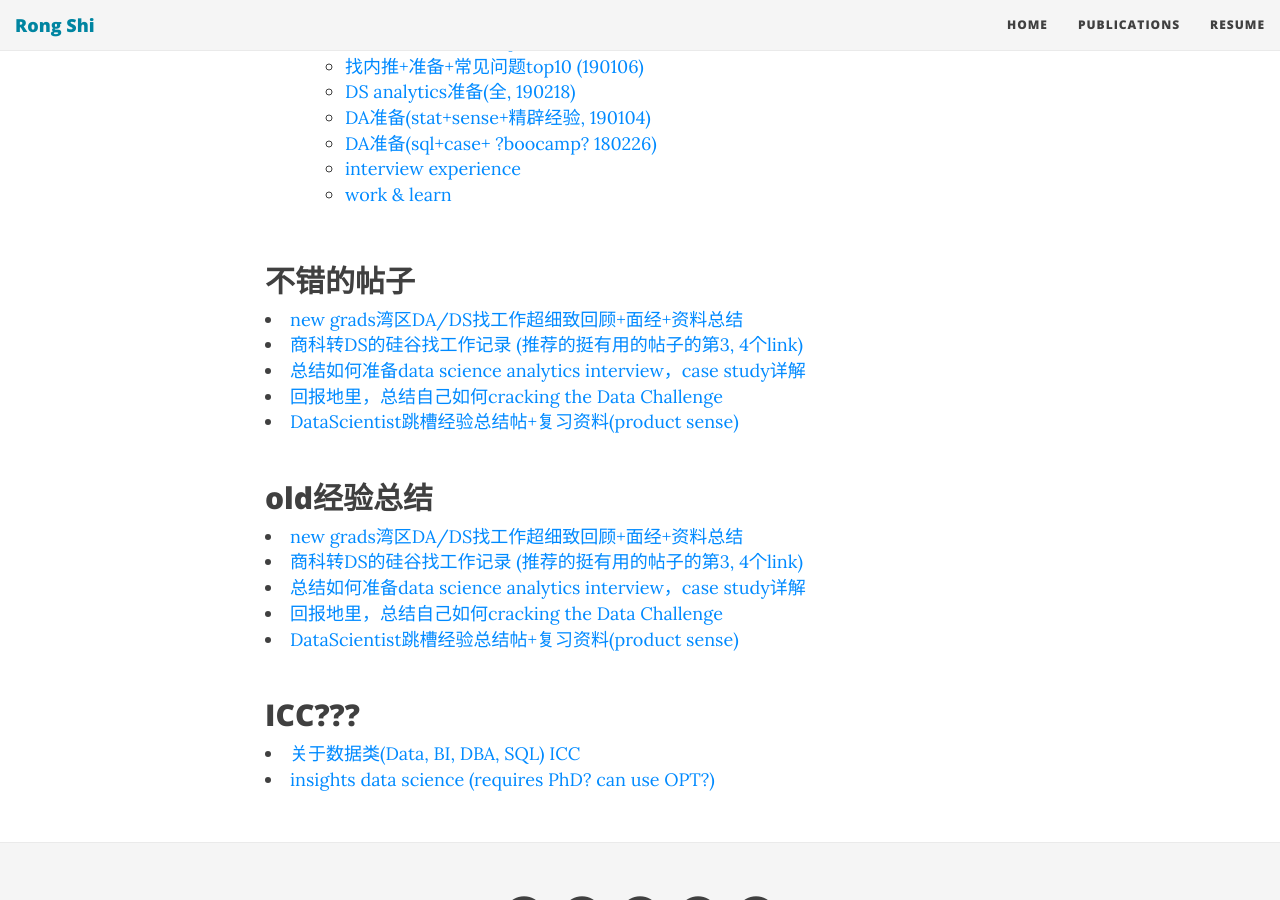
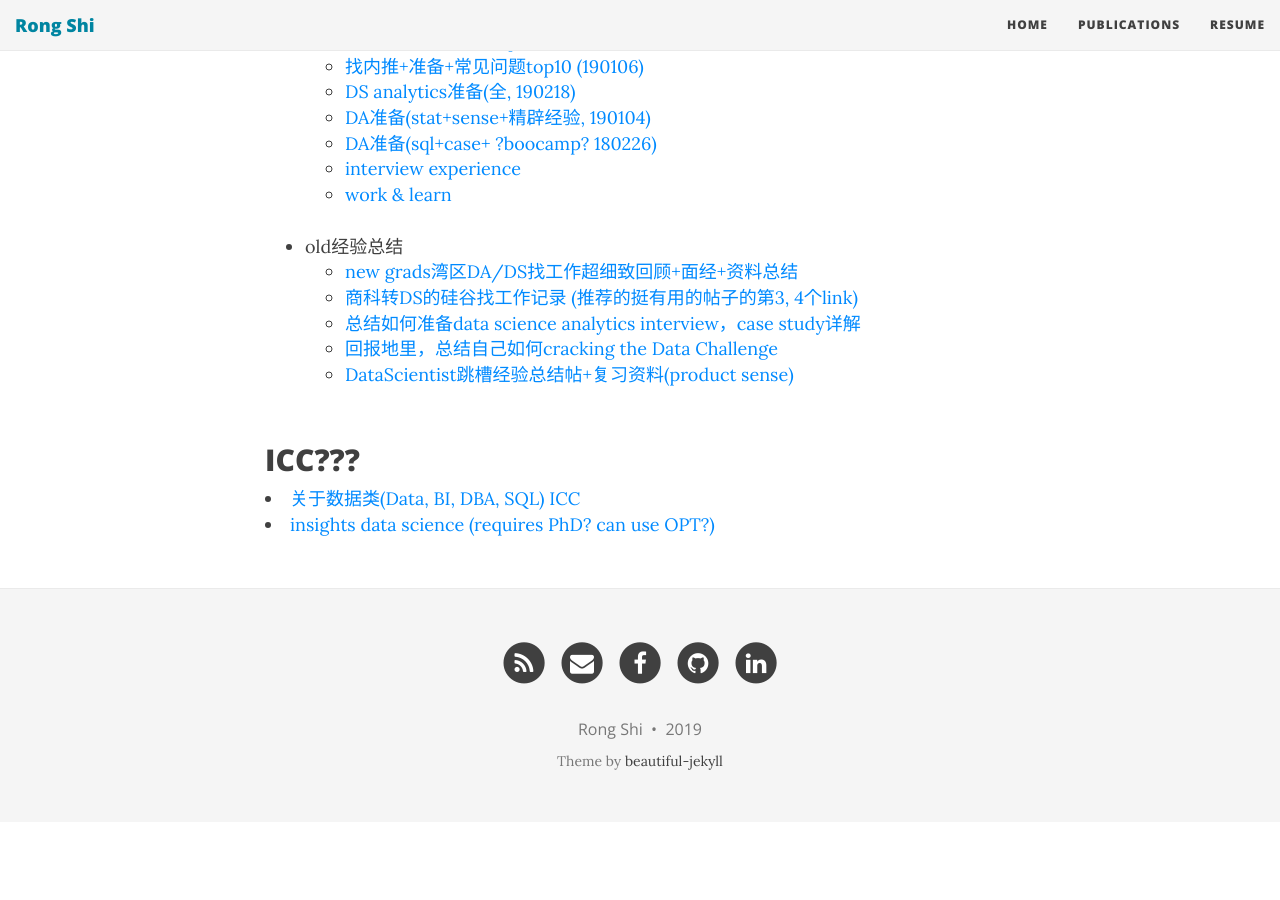
Before and after one commit to vdr007/vdr007.github.io, a Jekyll site: the page built from ba-resource.html, in a window 1280 px wide and 900 px high, scrolled down 1132 px. Built offline with Jekyll 4.4.1, drawn with Linux system fonts in a browser that asks for light colours; nearby versions of some CDN libraries; after the commit the page ends 1954 px from its top, so only the background shows below that.

Commit message:
update ba

```diff
--- a/ba-resource.html
+++ b/ba-resource.html
@@ -70,31 +70,18 @@ permalink: /index/ba
     <li><a href="https://www.1point3acres.com/bbs/forum.php?mod=forumdisplay&fid=259">interview experience</a></li>
     <li><a href="https://www.1point3acres.com/bbs/forum.php?mod=forumdisplay&fid=172">work & learn</a></li>
   </ul>
+
+<br/>
+<li>old经验总结</li>
+  <ul>
+    <li><a href="https://www.1point3acres.com/bbs/forum.php?mod=viewthread&tid=469408&extra=page%3D1">new grads湾区DA/DS找工作超细致回顾+面经+资料总结</a></li>
+    <li><a href="https://www.1point3acres.com/bbs/forum.php?mod=viewthread&tid=469131">商科转DS的硅谷找工作记录 (推荐的挺有用的帖子的第3, 4个link)</a></li>
+    <li><a href="https://www.1point3acres.com/bbs/thread-330947-1-1.html">总结如何准备data science analytics interview，case study详解</a></li>
+    <li><a href="https://www.1point3acres.com/bbs/forum.php?mod=viewthread&tid=326201">回报地里，总结自己如何cracking the Data Challenge</a></li>
+    <li><a href="http://forums.huaren4us.com/showtopic.aspx?topicid=2244179">DataScientist跳槽经验总结帖+复习资料(product sense)</a></li>
+  </ul>
 </ul>
 
-<br/>
-<h2>不错的帖子</h2>
-<li><a href="https://www.1point3acres.com/bbs/forum.php?mod=viewthread&tid=469408&extra=page%3D1">new grads湾区DA/DS找工作超细致回顾+面经+资料总结</a></li>
-
-<li><a href="https://www.1point3acres.com/bbs/forum.php?mod=viewthread&tid=469131">商科转DS的硅谷找工作记录 (推荐的挺有用的帖子的第3, 4个link)</a></li>
-
-<li><a href="https://www.1point3acres.com/bbs/thread-330947-1-1.html">总结如何准备data science analytics interview，case study详解</a></li>
-
-<li><a href="https://www.1point3acres.com/bbs/forum.php?mod=viewthread&tid=326201">回报地里，总结自己如何cracking the Data Challenge</a></li>
-
-<li><a href="http://forums.huaren4us.com/showtopic.aspx?topicid=2244179">DataScientist跳槽经验总结帖+复习资料(product sense)</a></li>
-
-<br/>
-<h2>old经验总结</h2>
-<li><a href="https://www.1point3acres.com/bbs/forum.php?mod=viewthread&tid=469408&extra=page%3D1">new grads湾区DA/DS找工作超细致回顾+面经+资料总结</a></li>
-
-<li><a href="https://www.1point3acres.com/bbs/forum.php?mod=viewthread&tid=469131">商科转DS的硅谷找工作记录 (推荐的挺有用的帖子的第3, 4个link)</a></li>
-
-<li><a href="https://www.1point3acres.com/bbs/thread-330947-1-1.html">总结如何准备data science analytics interview，case study详解</a></li>
-
-<li><a href="https://www.1point3acres.com/bbs/forum.php?mod=viewthread&tid=326201">回报地里，总结自己如何cracking the Data Challenge</a></li>
-
-<li><a href="http://forums.huaren4us.com/showtopic.aspx?topicid=2244179">DataScientist跳槽经验总结帖+复习资料(product sense)</a></li>
 
 <br/>
 <h2>ICC???</h2>
```
